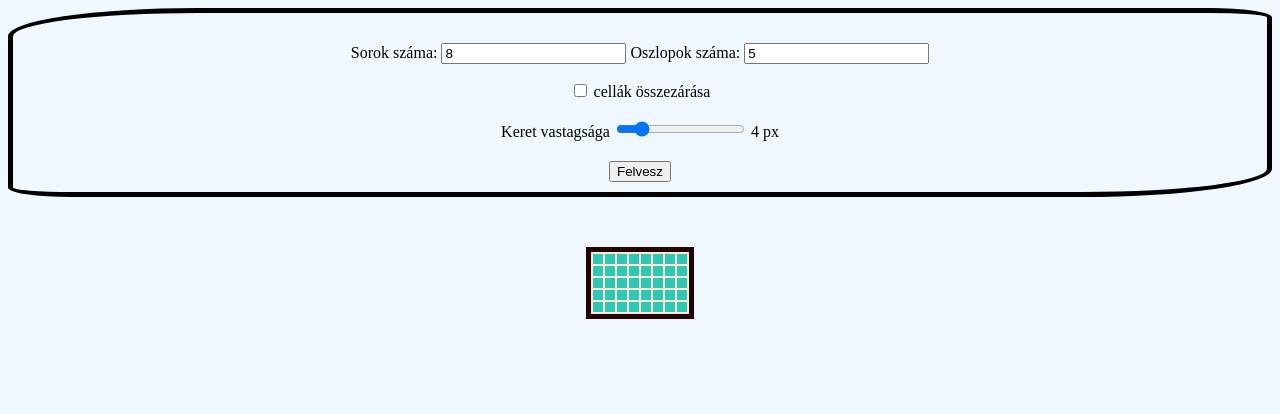
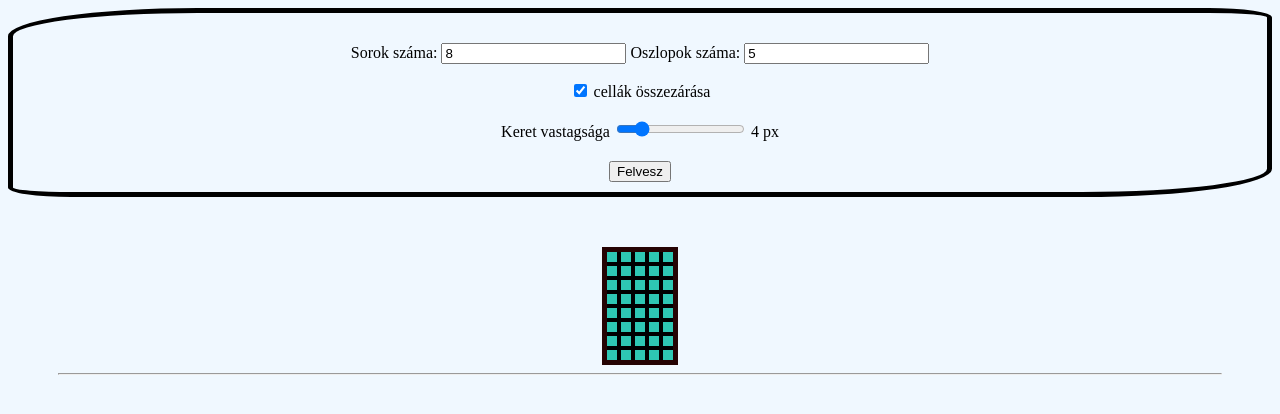
Before and after one commit to AdamMakay/hazi, a plain HTML site: page index.html in a window 1280 px wide. Both pictures are taken after a click on the button "Felvesz". Drawn offline with Linux system fonts and the light colour scheme.

Commit message:
fix submodule issue

```diff
--- a/index.html
+++ b/index.html
@@ -16,7 +16,7 @@
 
         <br>
 
-        <input type="checkbox" name="collapse" id="collapse" value="true">
+        <input type="checkbox" name="collapse" id="collapse"  checked = "true">
         <label for="collapse" > cellák összezárása</label>
 
 
@@ -27,7 +27,7 @@
 
 
         <br>
-        <button onclick="TablaLetrehozasa()">Felvesz</button>
+        <button onclick="TablaLetrehozasa() ; Keret(); collapse();" >Felvesz</button>
 
     </div>
     <div id="container"></div>
--- a/script.js
+++ b/script.js
@@ -4,8 +4,8 @@ function TablaLetrehozasa()
 {
     let container = document.getElementById("container");
     let table = document.createElement("table");
-    let sorok = Number(document.getElementById("rows").value);
-    let oszlopok = Number(document.getElementById("columns").value);
+    let sorok = Number(document.getElementById("columns").value);
+    let oszlopok = Number(document.getElementById("rows").value);
     let oszlop;
     for(let i = 0;i<oszlopok;i++)
     {
@@ -16,8 +16,38 @@ function TablaLetrehozasa()
             sor = document.createElement("td")
             //sor.value(i+1)
             oszlop.append(sor);
-            table.append(oszlop);
         }
+        table.append(oszlop);
     }
+    let srotores = document.createElement("hr")
+
     container.append(table);
+    container.append(srotores);
 }
+
+function Keret()
+{
+
+    let border = Number(document.getElementById("border_width").value);
+    let osszesTabla = document.querySelectorAll("#container > table")
+    let utolsoTabla = osszesTabla[osszesTabla.length-1]
+    let tabla = utolsoTabla.querySelectorAll("td")
+    for(let i = 0; i<tabla.length;i++)
+    {
+        tabla[i].style.border = border + "px solid black";
+    }
+}
+
+
+function collapse()
+{
+    let osszesTabla = document.querySelectorAll("#container > table")
+    let utolsoTabla = osszesTabla[osszesTabla.length-1]
+    let tabla = utolsoTabla.querySelectorAll("td")
+    let checkboz = document.getElementById("collapse");
+    if(checkboz.checked == true)
+    {
+        utolsoTabla.style.borderCollapse = "collapse";
+    }
+
+}
--- a/style.css
+++ b/style.css
@@ -22,7 +22,8 @@ table{
 
 td{
     background-color: rgb(46, 199, 179);
-    color: black;
+    color: rgb(0, 0, 0);
     font-weight: bold;
     padding: 5px;
+
 }
```
